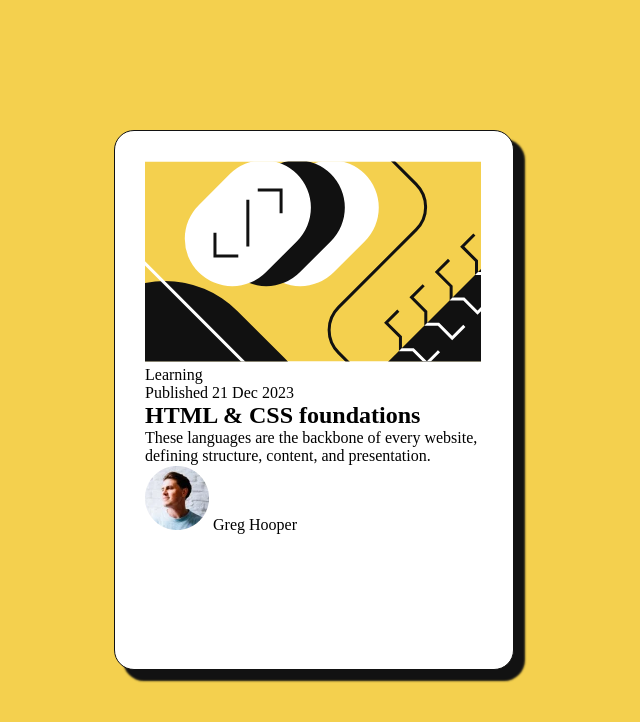
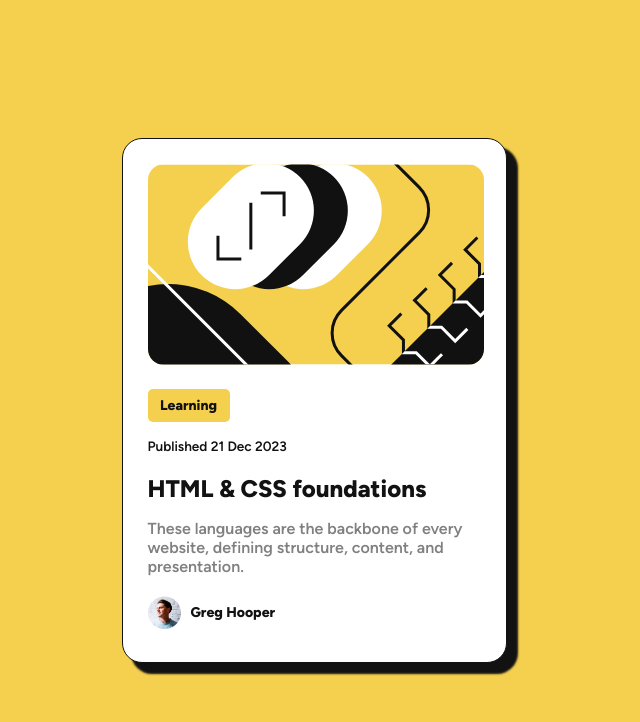
Before and after one commit to weslei573/blog-preview-card-main, a plain HTML site: page index.html in a window 1280 px wide. Shown: the whole page, without its empty margins (326-966 px from the left). Drawn offline with Linux system fonts and the light colour scheme.

Commit message:
Atualização do estilo do site

```diff
--- a/assets/css/style.css
+++ b/assets/css/style.css
@@ -1,6 +1,6 @@
 @charset "UTF-8";
 
-:root{
+:root {
     --Yellow1: hsl(47, 88%, 63%);
 
     --White2: hsl(0, 0%, 100%);
@@ -8,13 +8,13 @@
     --Black4: hsl(0, 0%, 7%);
 }
 
-*{
+* {
     margin: 0px;
     padding: 0px;
     box-sizing: border-box;
 }
 
-body{
+body {
     background-color: var(--Yellow1);
     display: flex;
     flex-direction: column;
@@ -24,14 +24,65 @@ body{
     height: 100vh;
 }
 
-main{
+main {
     display: flex;
     flex-direction: column;
     background-color: var(--White2);
-    width: 400px;
-    height: 540px;
-    padding: 30px;
+    color: var(--Black4);
+    width: 385px;
+    height: 525px;
+    padding: 25px;
     border-radius: 20px;
     border: 1px solid var(--Black4);
     box-shadow: 10px 10px 2px 1px var(--Black4);
+    gap: 20px;
 }
+
+figure>img {
+    border-radius: 16px;
+}
+
+header>div {
+    background-color: var(--Yellow1);
+    font-family: 'FigtreeExtraBold';
+    font-size: 14px;
+    text-align: center;
+    width: 82px;
+    padding: 8px;
+    border-radius: 5px;
+    margin-bottom: 16px;
+}
+
+header>p{
+    font-family: 'FigtreeSemiBold';
+    font-size: 0.85em;
+}
+
+section>h1{
+    font-family: 'FigtreeExtraBold';
+    margin-bottom: 16px;
+    cursor: pointer;
+}
+
+section>h1:hover{
+    color: var(--Yellow1);
+}
+
+section>p{
+    font-family: 'FigtreeSemiBold';
+    color: var(--Grey3);
+    font-size: 1em;
+}
+
+article{
+    display: flex;
+    align-items: center;
+    gap: 10px;
+    font-family: 'FigtreeExtraBold';
+    font-size: 0.88em;
+}
+
+article>img{
+    width: 33px;
+    height: 33px;
+}
```
